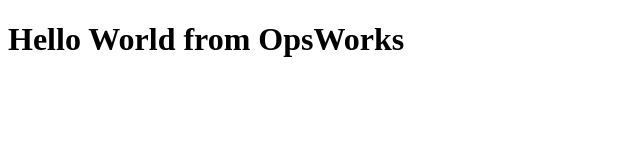
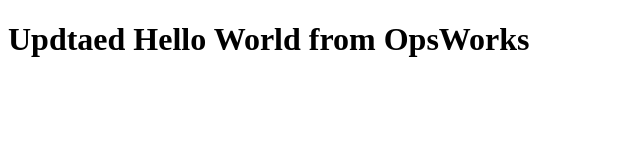
Before and after one commit to jdb9971/jdb9971, a plain HTML site: page index.html in a window 1280 px wide. Shown: the whole page, without its empty margins (0-640 px from the left). Drawn offline with Linux system fonts and the light colour scheme.

Commit message:
Update index.html

```diff
--- a/index.html
+++ b/index.html
@@ -2,7 +2,7 @@
 <html>
 <body>
 
-<h1>Hello World from OpsWorks </h1>
+<h1>Updtaed Hello World from OpsWorks </h1>
 
 
 </body>
```
